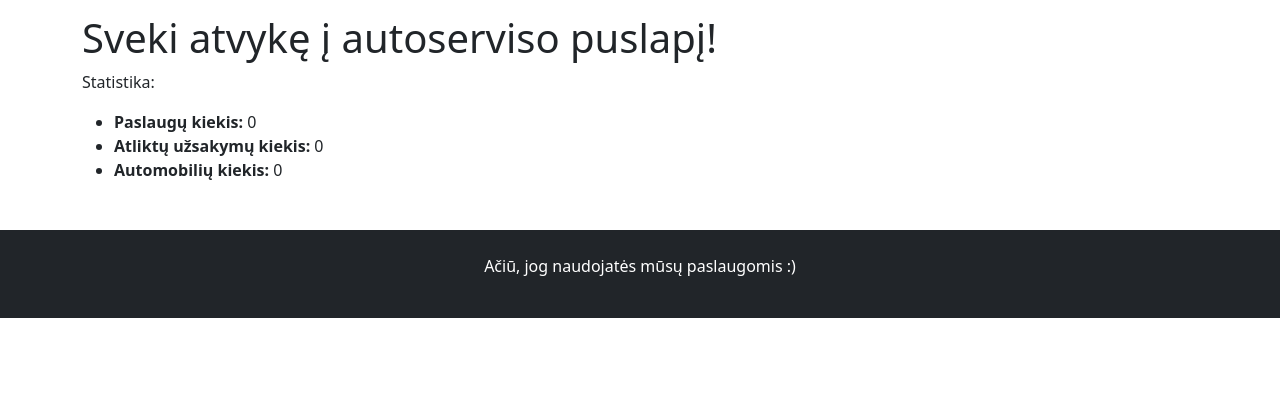
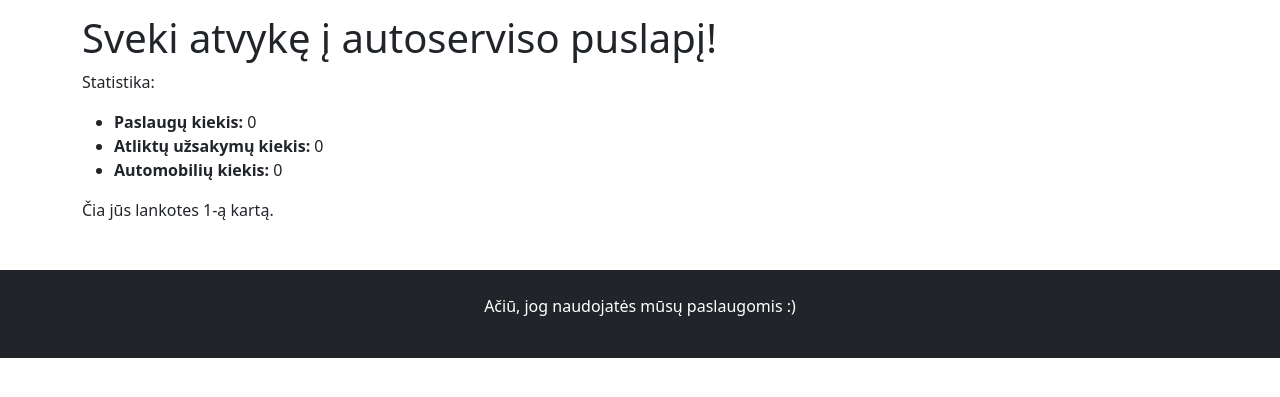
Before and after one commit to TomaDovydene/Autoservice_Django, a Django app: page /autoservice/ in a window 1280 px wide. Shown: the part 288-685 px from the top of the page. Run offline with Django 4.2, Linux system fonts and the light colour scheme; data that the repository does not hold is empty.

Commit message:
Pridėtas parodymas, kiek kartų apsilankoma sveitainėje

```diff
--- a/mysite/autoservice/templates/index.html
+++ b/mysite/autoservice/templates/index.html
@@ -12,4 +12,6 @@
     <li><strong>Automobilių kiekis: </strong>{{ num_vehicle }}</li>
 </ul>
 
+<p>Čia jūs lankotes {{ num_visits }}-ą kartą.</p>
+
 {% endblock%}
--- a/mysite/autoservice/views.py
+++ b/mysite/autoservice/views.py
@@ -11,10 +11,14 @@ def index(request):
     num_order = Order.objects.all().count()
     num_vehicle = Vehicle.objects.all().count()
 
+    num_visits = request.session.get('num_visits', 1)
+    request.session['num_visits'] = num_visits + 1
+
     context = {
         'num_service': num_service,
         'num_order': num_order,
-        'num_vehicle': num_vehicle
+        'num_vehicle': num_vehicle,
+        'num_visits': num_visits,
     }
 
     return render(request, 'index.html', context=context)
```
